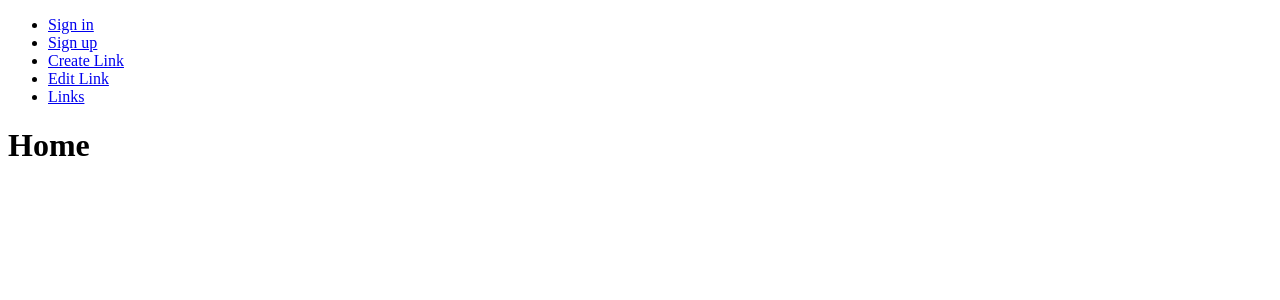
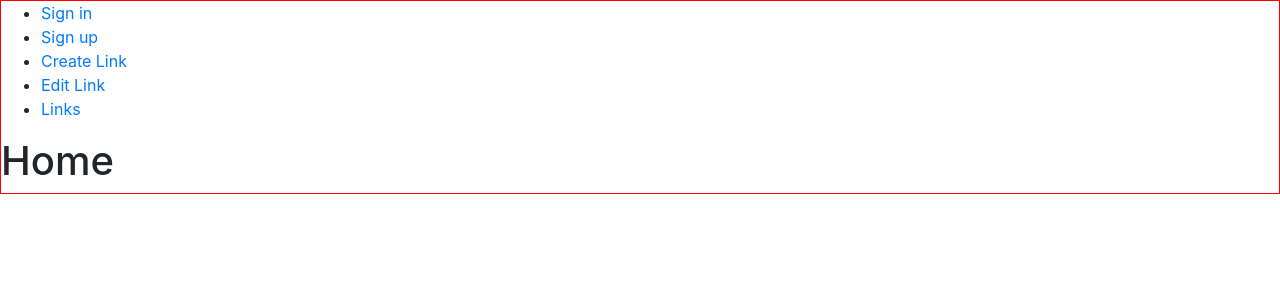
Before and after one commit to alfredosabino/gabro-frontend, a React (Create React App) app: page / in a window 1280 px wide. Shown: the top 300 px of the page. Built offline with nearby package versions, Linux system fonts and the light colour scheme.

Commit message:
Added sass

```diff
--- a/package.json
+++ b/package.json
@@ -6,6 +6,7 @@
     "@testing-library/jest-dom": "^4.2.4",
     "@testing-library/react": "^9.3.2",
     "@testing-library/user-event": "^7.1.2",
+    "bootstrap": "^4.5.0",
     "react": "^16.13.1",
     "react-dom": "^16.13.1",
     "react-router-dom": "^5.2.0",
@@ -31,5 +32,8 @@
       "last 1 firefox version",
       "last 1 safari version"
     ]
+  },
+  "devDependencies": {
+    "node-sass": "^4.14.1"
   }
 }
--- a/src/index.js
+++ b/src/index.js
@@ -3,4 +3,6 @@
 
 import App from './App';
 
+import './main.scss';
+
 ReactDom.render(<App />, document.getElementById('root'));
--- /dev/null
+++ b/src/main.scss
@@ -0,0 +1,4 @@
+@import 'node_modules/bootstrap/scss/bootstrap.scss';
+body {
+    border: solid 1px red;
+}
```
Also changed, not shown: 1 other file (tests, documents, lock files or other folders).
